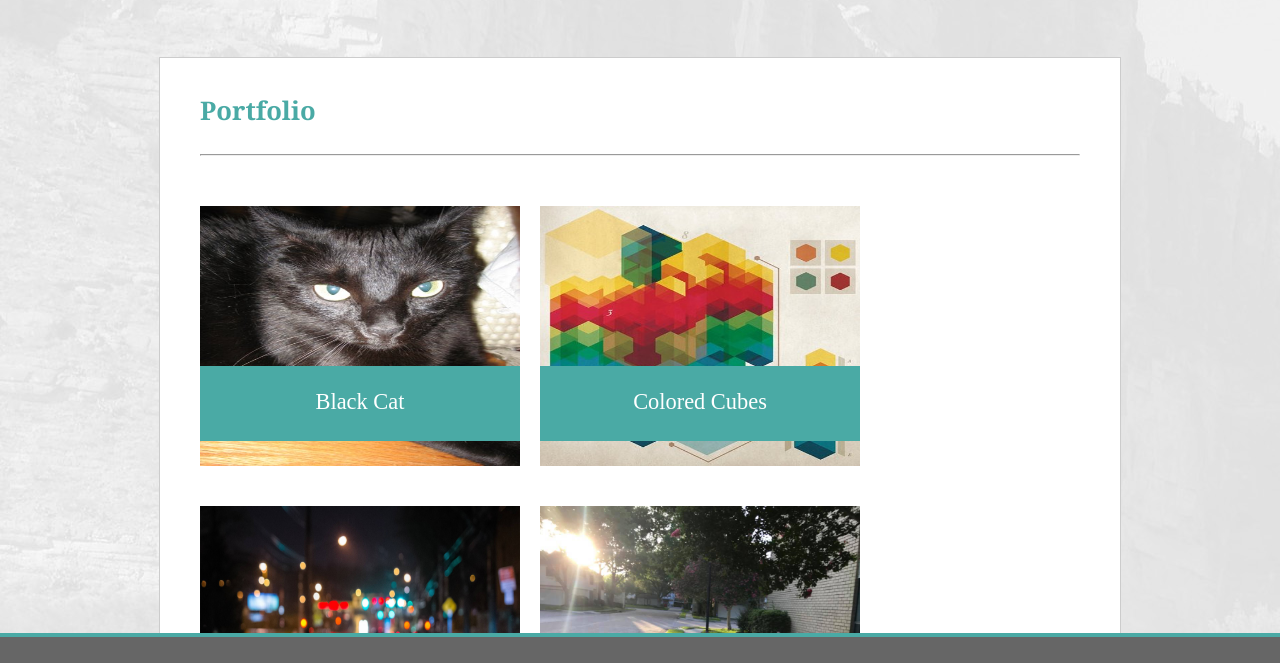
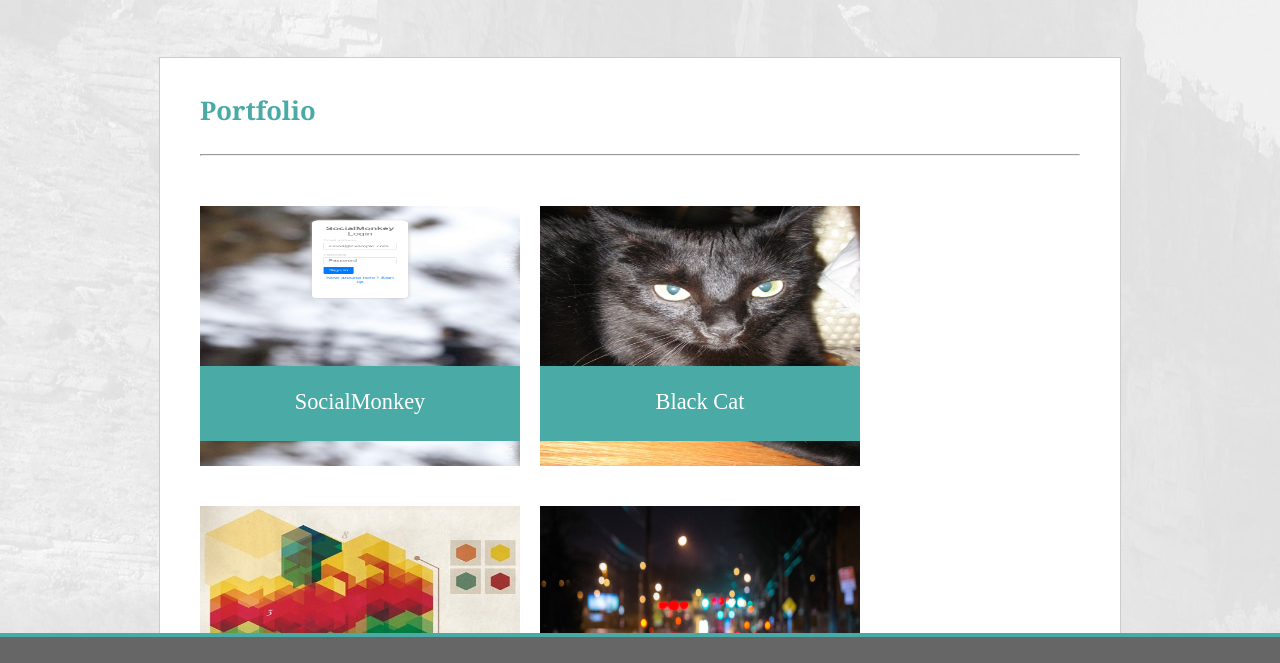
Before and after one commit to andrewbayles/responsive-portfolio, a plain HTML site: page portfolio.html in a window 1280 px wide. Shown: the part 103-766 px from the top of the page. Drawn offline with Linux system fonts and the light colour scheme.

Commit message:
Add SocialMonkey to Portfolio

```diff
--- a/assets/css/styles.css
+++ b/assets/css/styles.css
@@ -120,7 +120,7 @@ button:focus {
 
 section#contact-me input {
 	margin-bottom: 15px;
-    padding: 10px;
+    padding: 10px 2.5%;
     font-size: 0.8rem;
     width: 95%;
 }
@@ -158,7 +158,7 @@ section#portfolio img {
     position: absolute;
 }
 
-section#portfolio > div p {
+section#portfolio > div p, section#portfolio > div a {
 	width: 320px;
     height: 40px;
     margin-top: 160px;
@@ -169,6 +169,7 @@ section#portfolio > div p {
     text-align: center;
     padding: 25px 0px 10px 0px;
     position: absolute;
+    text-decoration: none;
 }
 
 footer {
@@ -226,11 +227,11 @@ footer p {
     }
 
     section#contact-me input {
-        width: 96.5%;
+        /*width: 96.5%;*/
     }
 
     section#contact-me textarea {
-        width: 96.5%;
+        /*width: 96.5%;*/
     }
 
 }
@@ -279,8 +280,3 @@ footer p {
     }
 
 }
-
-/* CSS rules for screens 640px or less. */
-@media only screen and (max-width: 640px) {
-
-}
--- a/portfolio.html
+++ b/portfolio.html
@@ -31,6 +31,10 @@
 		<h2>Portfolio</h2>
 		<hr>
 		<div>
+			<img src="assets/images/port_screenshot.png" alt="" />
+			<a href="https://andrewbayles.github.io/ProjectZero/">SocialMonkey</a>
+		</div>
+		<div>
 			<img src="assets/images/black_cat.jpg" alt="" />
 			<p>Black Cat</p>
 		</div>
```
Also changed, not shown: assets/images/port_screenshot.png (added).
